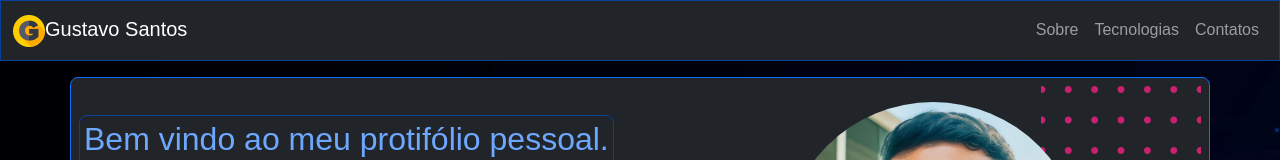
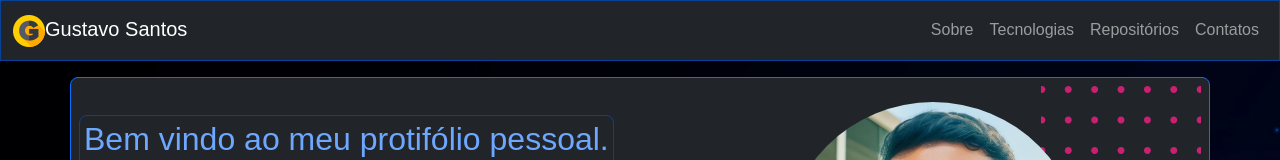
Before and after one commit to Gustavo1701/portifolio-pessoal-react, a React (Vite) app: page / in a window 1280 px wide. Shown: the top 160 px of the page. Built offline with nearby package versions, Linux system fonts and the light colour scheme.

Commit message:
colocando aba de repositorio na barra nav

```diff
--- a/src/Pages/Layout.jsx
+++ b/src/Pages/Layout.jsx
@@ -39,9 +39,9 @@ function MenuNavegacao() {
                             </Link>
                         </li>
                         <li className="nav-item">
-                            {/* <Link className="nav-link" to="/repositorios">
+                            <Link className="nav-link" to="/repositorios">
                                 Repositórios
-                            </Link> */}
+                            </Link>
                         </li>
                         <li className="nav-item">
                             <Link className="nav-link" to="/contatos">
```
